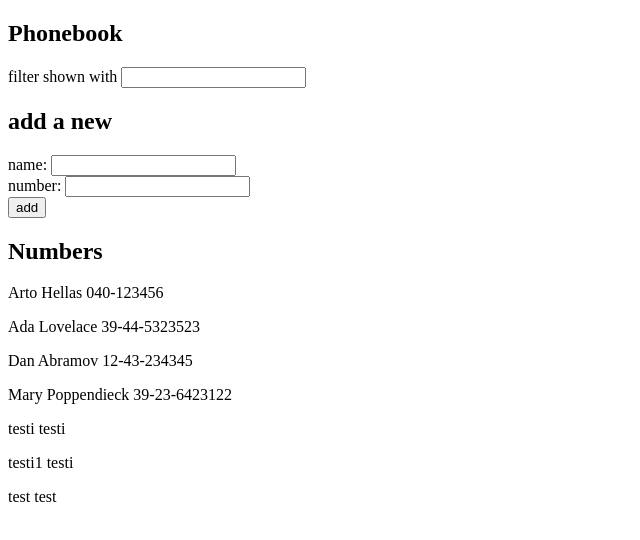
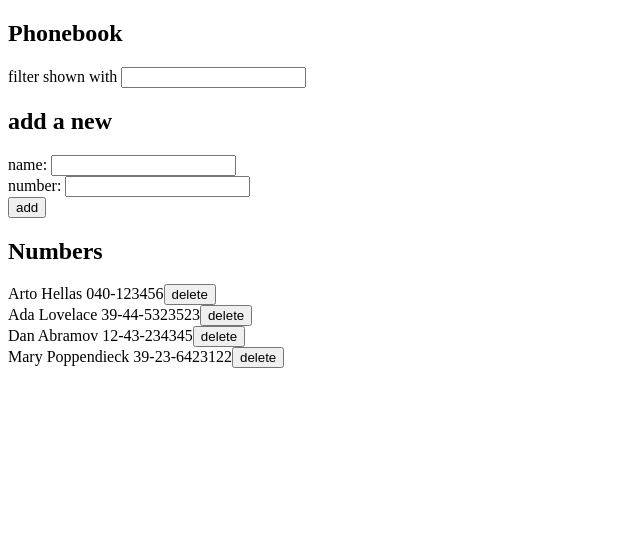
Before and after one commit to imtone1/Fullstackopen1, a React (Create React App) app in the folder osa2/puhelinluettelo/: page / in a window 1280 px wide. Shown: the top 540 px of the page, without its empty margins (0-640 px from the left). Built offline with nearby package versions, Linux system fonts and the light colour scheme; data requests are answered from the project's data file.

Commit message:
osa2 puhelinluettelo 2.17

```diff
--- a/osa2/puhelinluettelo/db.json
+++ b/osa2/puhelinluettelo/db.json
@@ -19,21 +19,6 @@
       "name": "Mary Poppendieck",
       "number": "39-23-6423122",
       "id": 4
-    },
-    {
-      "name": "testi",
-      "number": "testi",
-      "id": 5
-    },
-    {
-      "name": "testi1",
-      "number": "testi",
-      "id": 6
-    },
-    {
-      "name": "test",
-      "number": "test",
-      "id": 7
     }
   ]
 }
--- a/osa2/puhelinluettelo/src/App.js
+++ b/osa2/puhelinluettelo/src/App.js
@@ -14,6 +14,7 @@ const App = () => {
   const [newName, setNewName] = useState('')
   const [newPhone, setNewPhone] = useState('')
   const [newFilter, setNewFilter] = useState('')
+  const [delId, setdelId] = useState('')
 
   useEffect(() => {
     console.log('effect')
@@ -51,6 +52,25 @@ const App = () => {
     })
   }
 }
+
+const deletePerson=(id, event)=>{
+  event.preventDefault()
+
+  const person = persons.find(item => item.id === id);
+
+  if (window.confirm(`Delete ${person.name}`)){
+      personservice
+  .poisto(person.id)
+  .then(response => {
+    console.log(response.data)
+    setPersons(persons.filter(n=>n.id !==id))
+    setNewName('')
+    setNewPhone('')
+    setNewFilter('')
+  })
+    }
+
+}
   const handlePersonChange=(event)=>{
     // console.log(event.target.value)
     setNewName(event.target.value)
@@ -63,7 +83,10 @@ const App = () => {
     console.log(event.target.value)
     setNewFilter(event.target.value.toLowerCase())
   }
-
+  const handleId=(event)=>{
+    // console.log(event.target.value)
+    setdelId(event.target.value)
+  }
 
   return (
     <div>
@@ -72,7 +95,7 @@ const App = () => {
      <h2>add a new</h2>
      <PersonsForm addNewPerson={addNewPerson} handlePersonChange={handlePersonChange} handlePhoneChange={handlePhoneChange} newName={newName} newPhone={newPhone}/>
       <h2>Numbers</h2>
-    <Person persons={persons} newFilter={newFilter}/>
+    <Person persons={persons} newFilter={newFilter} deletePerson={deletePerson} handleId={handleId}/>
 
     </div>
   )
--- a/osa2/puhelinluettelo/src/components/Persons.js
+++ b/osa2/puhelinluettelo/src/components/Persons.js
@@ -1,5 +1,10 @@
 const Person = (props) => {
     // console.log("Person ",props)
+
+    // const deletePerson = id => {
+    //   set(oldValues => {
+    //     return oldValues.filter((_, i) => i !== index)
+    //   })}
     return (
         <>
        {props.persons.filter((person) => {
@@ -15,8 +20,10 @@ const Person = (props) => {
   }).map((person, key) => {
     return (
       <div key={key}>
-        <p>{person.name} {person.number}</p>
-      </div>
+
+        <span>{person.name} {person.number}</span>
+        <button  onClick={(event) => {props.deletePerson(person.id, event)}}>delete</button></div>
+
     );
   })}
       </>
--- a/osa2/puhelinluettelo/src/services/persons.js
+++ b/osa2/puhelinluettelo/src/services/persons.js
@@ -10,7 +10,13 @@ const create = newObject =>{
     const request= axios.post(`${baseUrl}`, newObject)
     return request.then(response => response.data)
 }
+
+const poisto=(id)=>{
+    return axios.delete(`${baseUrl}/${id}`)
+
+}
 export default {
     getAll,
-    create
+    create,
+    poisto
 }
```
